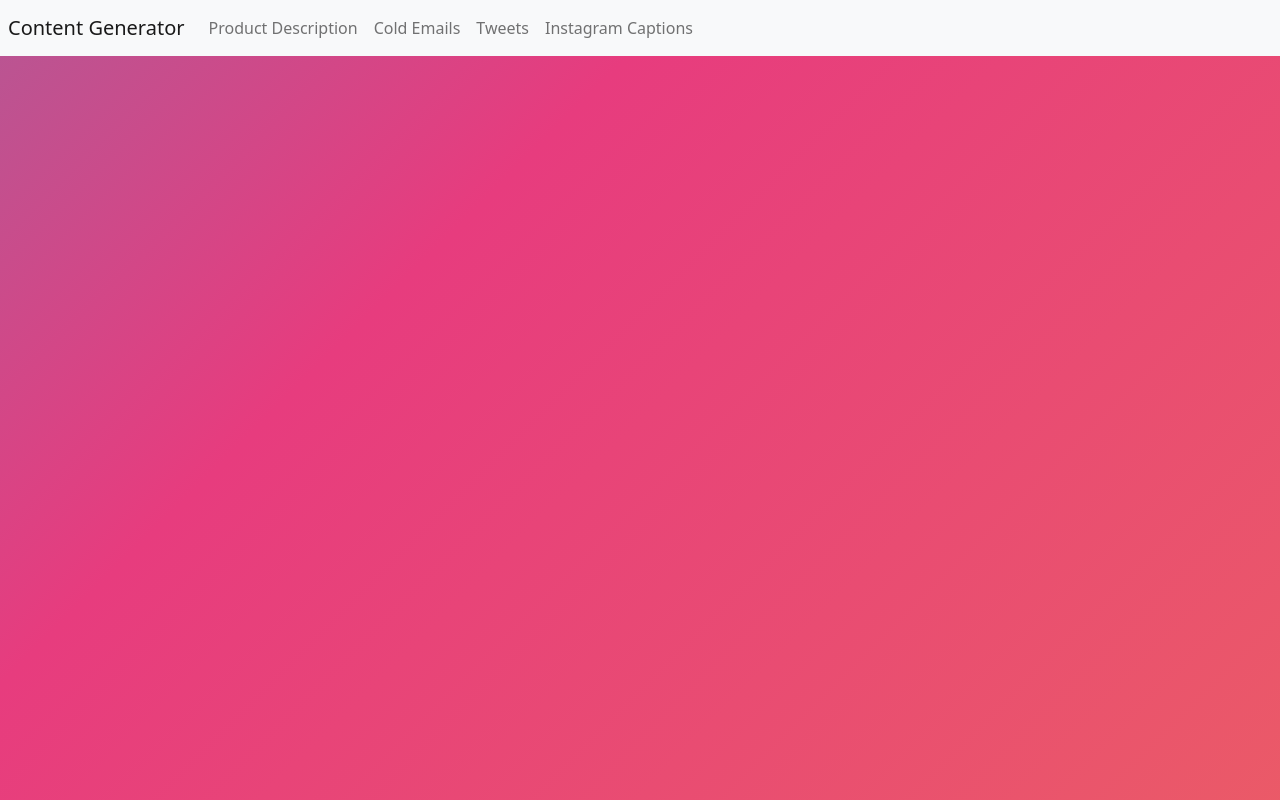
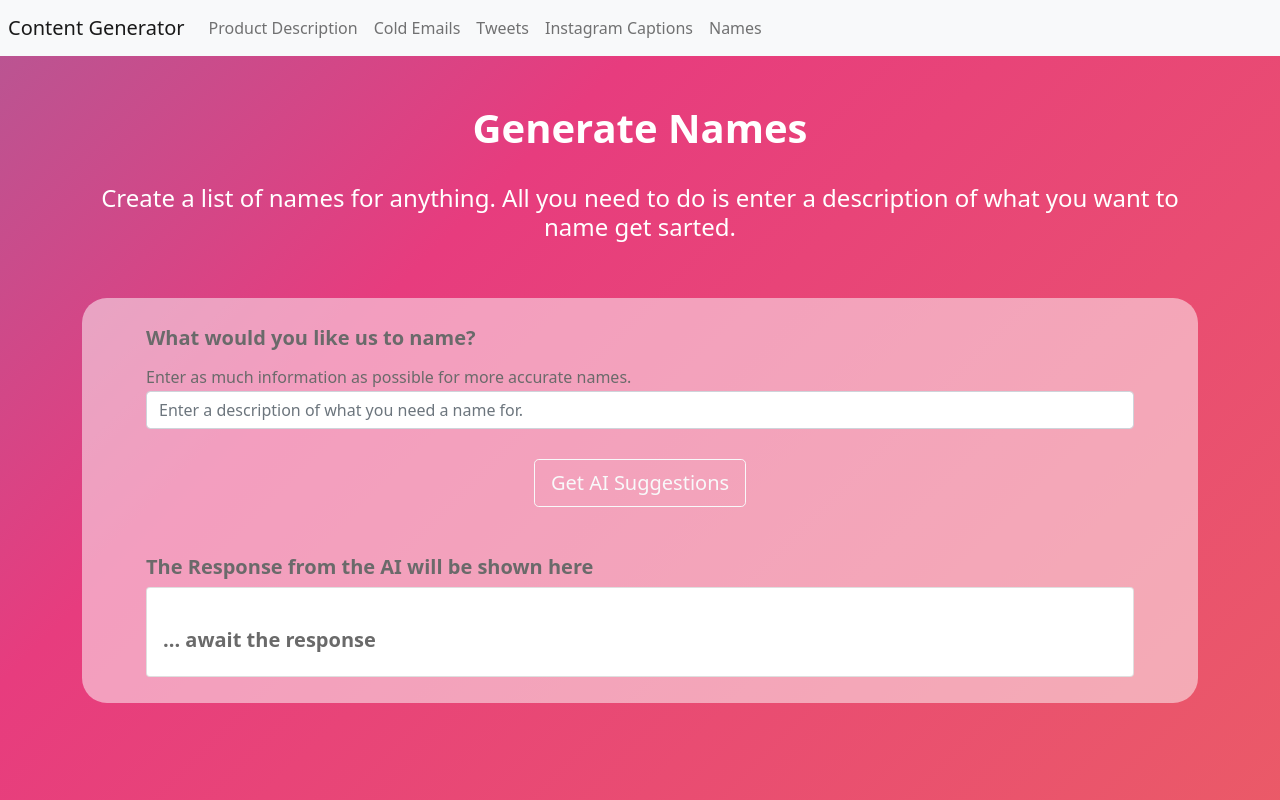
Before and after one commit to Acy1999/AI-Content-Gen, a React (Create React App) app in the folder aicontent/: page /names in a window 1280 px wide. Built offline with nearby package versions, Linux system fonts and the light colour scheme.

Commit message:
Added Names

```diff
--- a/aicontent/src/App.js
+++ b/aicontent/src/App.js
@@ -7,6 +7,7 @@ import ProductDescription from './components/ProductDescription'
 import ColdEmails from './components/ColdEmails'
 import Tweets from './components/Tweets'
 import InstaCaptions from './components/InstagramCaption';
+import Names from './components/Names';
 import './App.css'
 
 import { BrowserRouter as Router, Routes, Route } from 'react-router-dom'
@@ -23,6 +24,7 @@ function App() {
           <Route path="/insta-captions" exact element={<InstaCaptions/>} />
           <Route path="/cold-emails" exact element={<ColdEmails/>} />
           <Route path="/tweets" exact element={<Tweets/>} />
+          <Route path="/names" exact element={<Names/>} />
         </Routes>
       </div>
     </Router>
--- a/aicontent/src/components/Home.js
+++ b/aicontent/src/components/Home.js
@@ -1,7 +1,7 @@
 import React from 'react'
 import { Component } from 'react'
 import Display from './Display'
-import { Container, Row, Col, Carousel } from 'react-bootstrap'
+import { Container, Row, Col } from 'react-bootstrap'
 
 class Home extends Component {
   render(){
@@ -52,9 +52,9 @@ class Home extends Component {
           <Col>
           <Display
             header = "Name Generation"
-            title = "Cold Email Template"
-            text = "This is perfect for marketing agents or companies who need fresh ideas daily on cold email content that is created entirely by AI technology."
-            theLink = "/cold-emails" />
+            title = "AI Name Creation"
+            text = "Stuck in a creative rut? Need a name for something but have writers block? Try our AI Name Generation tool for free! Click below to start."
+            theLink = "/names" />
           </Col>
 
           <Col>
--- /dev/null
+++ b/aicontent/src/components/Names.js
@@ -0,0 +1,104 @@
+import React from 'react'
+import { Component } from 'react'
+import { Container, Form, Button, Card } from 'react-bootstrap'
+
+const { Configuration, OpenAIApi } = require("openai");
+
+class Names extends Component {
+  constructor(){
+    super()
+    this.state = {
+      heading: 'The Response from the AI will be shown here',
+      response: '... await the response'
+    }
+  }
+
+onFormSubmit = e => {
+  //start by preventing the default
+  e.preventDefault()
+
+  const formData = new FormData(e.target),
+  formDataObj = Object.fromEntries(formData.entries())
+  console.log(formDataObj.tweetDescriptor)
+  console.log(process.env.REACT_APP_OPENAI_API_KEY)
+  //////OPENAI
+  const configuration = new Configuration({
+    apiKey: process.env.REACT_APP_OPENAI_API_KEY,
+  });
+  const openai = new OpenAIApi(configuration);
+
+  openai.createCompletion("text-davinci-002", {
+    prompt: `Come up with 10 unique and creative names for ${formDataObj.nameDescriptor}`,
+    temperature: 0.9,
+    max_tokens: 200,
+    top_p: 1,
+    frequency_penalty: 0,
+    presence_penalty: 0,
+  })
+  .then((response) =>{
+    this.setState({
+      heading: `AI Name Suggestions for: ${formDataObj.nameDescriptor}`,
+      response: `${response.data.choices[0].text}`
+    })
+  });
+}
+
+  render() {
+
+    return (
+      <div>
+        <Container>
+        <br/>
+        <br/>
+        <h1 className='hero-h1'> Generate Names</h1>
+        <br/>
+        <h4 className='hero-p'> Create a list of names for anything. All you need to do is enter a description of what you want to name get sarted. </h4>
+        <br/>
+        <br/>
+        <div className='form-content'>
+          <div className='form'>
+        <Form onSubmit={this.onFormSubmit}>
+          <Form.Group className="content-header" controlId="formBasicEmail">
+            <Form.Label> What would you like us to name?</Form.Label>
+            <br/>
+            <Form.Text className="content-body">
+              Enter as much information as possible for more accurate names.
+            </Form.Text>
+            <Form.Control
+                    type="text"
+                    name="nameDescriptor"
+                    placeholder="Enter a description of what you need a name for."/>
+                    <br/>
+          </Form.Group>
+
+          <Button variant="outline-light" size="lg" type="submit">
+            Get AI Suggestions
+          </Button>
+        </Form>
+
+        <br/>
+        <br/>
+        <h1 className='content-header'>{this.state.heading}</h1>
+        <Card>
+          <Card.Body>
+              <br/>
+              <Card.Text>
+                <h4 className='content-header'>
+                {this.state.response}
+                </h4>
+              </Card.Text>
+            </Card.Body>
+          </Card>
+          </div>
+          </div>
+          </Container>
+          <br/>
+          <br/>
+          <br/>
+          <br/>
+      </div>
+    )
+  }
+}
+
+export default Names
--- a/aicontent/src/components/Navigation.js
+++ b/aicontent/src/components/Navigation.js
@@ -21,6 +21,7 @@ class Navigation extends Component{
             <Nav.Link href="cold-emails"> Cold Emails </Nav.Link>
             <Nav.Link href="tweets"> Tweets </Nav.Link>
             <Nav.Link href="insta-captions"> Instagram Captions </Nav.Link>
+            <Nav.Link href="names"> Names </Nav.Link>
           </Nav>
         </Navbar.Collapse>
 
```
